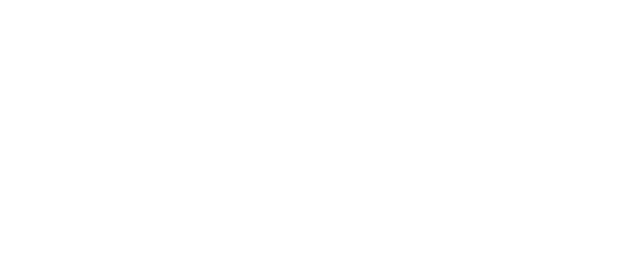
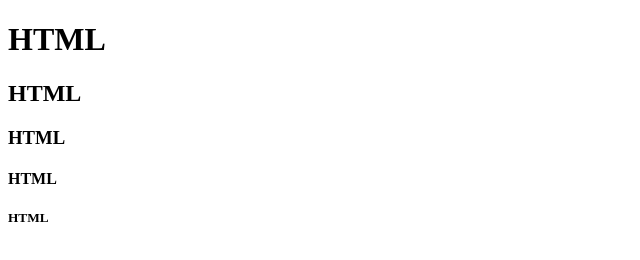
Before and after one commit to MaxK0/html-css-course, a plain HTML site: page index.html in a window 1280 px wide. Shown: the whole page, without its empty margins (0-640 px from the left). Drawn offline with Linux system fonts and the light colour scheme.

Commit message:
Header tags

```diff
--- a/index.html
+++ b/index.html
@@ -7,6 +7,10 @@
     <title>Home</title>
 </head>
 <body>
-
+    <h1>HTML</h1>
+    <h2>HTML</h2>
+    <h3>HTML</h3>
+    <h4>HTML</h4>
+    <h5>HTML</h5>
 </body>
 </html>
```
